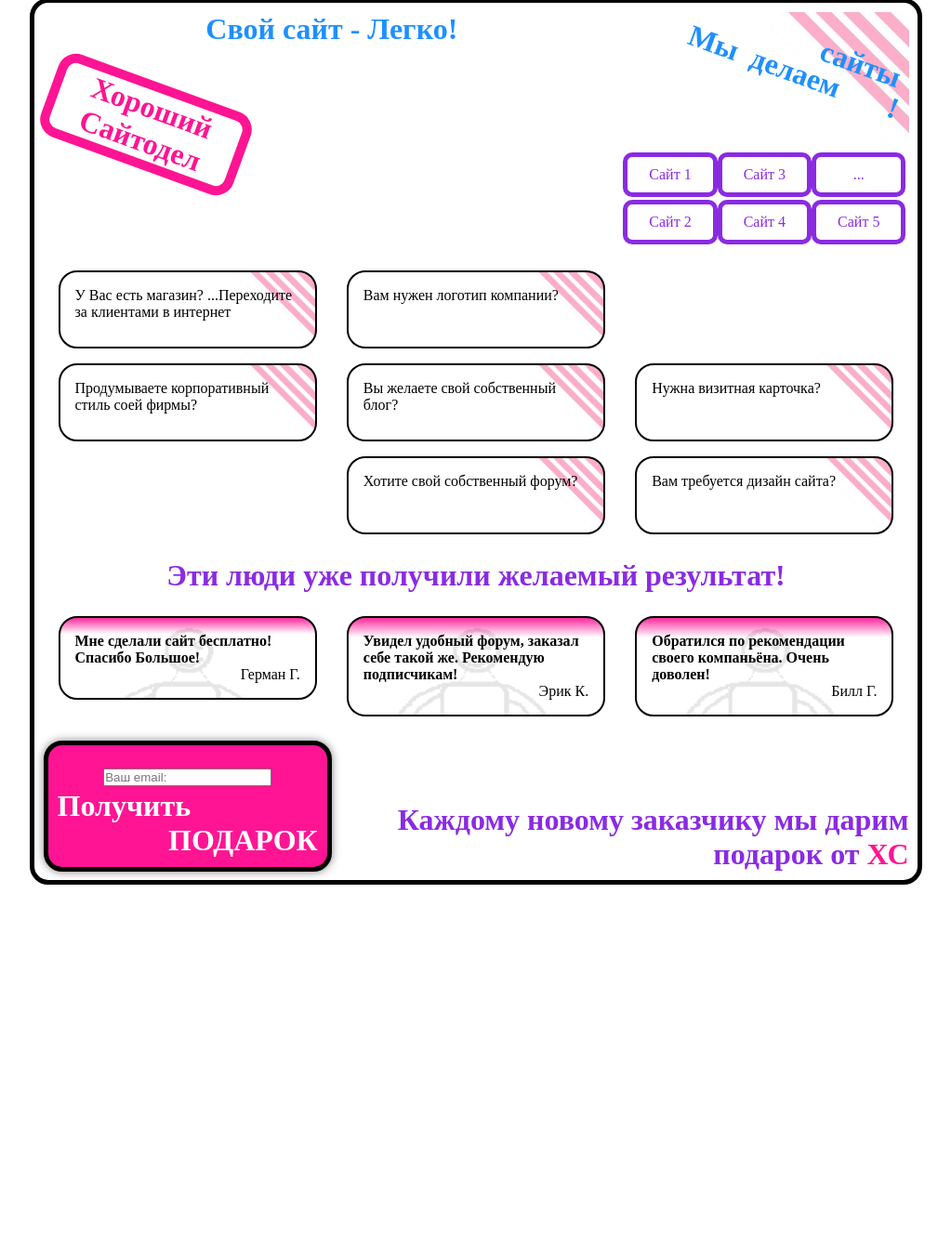
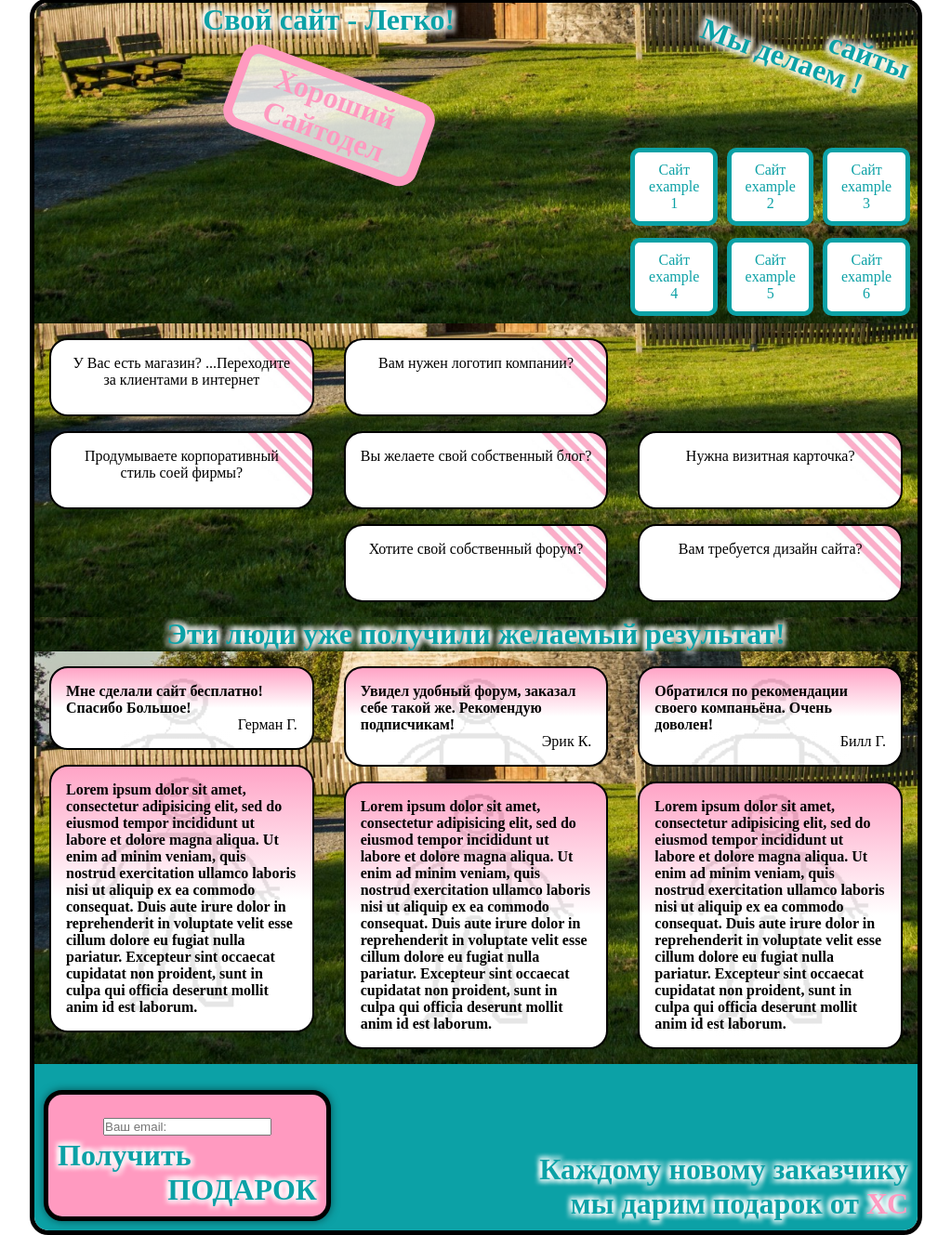
Before and after one commit to occmium/joke_page, a plain HTML site: page index.html in a window 1280 px wide. Shown: the part 2-1331 px from the top of the page at 93% size, without its empty margins (128-1151 px from the left). Before the commit the page ends 954 px from the top, so only its background shows below. Drawn offline with Linux system fonts and the light colour scheme.

Commit message:
update background

```diff
--- a/css/box.css
+++ b/css/box.css
@@ -5,11 +5,13 @@
 }
 
 .block-1-3 {
-  width: 33.33%;
+  flex: 1;
+  order: 2;
 }
 
 .block-2-3 {
-  width: 66.66%;
+  flex: 2;
+  order: 1;
 }
 
 .sign {
@@ -19,13 +21,10 @@
 @media (max-width: 640px) {
   .block {
     display: block;
-  }
-
-  .block-1-3 {
-    width: auto;
-  }
-
-  .block-2-3 {
-    width: auto;
+    justify-content: space-between;
+    margin-left: 30px;
+    margin-right: 30px;
+    padding-bottom: 1px;
+    padding-top: 1px;
   }
 }
--- a/css/style.css
+++ b/css/style.css
@@ -1,43 +1,62 @@
 .border {
   border: 5px solid black;
-  position: relative;
   border-radius: 20px;
 }
 
-.bkgnd {
-  background-image: url("../bkgnd/logo.jpg");
+.intro {
+  border: 0 solid transparent;
+  border-top-left-radius: 15px;
+  border-top-right-radius: 15px;
+  background-image: url("../bkgnd/windmill.jpg");
+  background-color: #0ca1a6;
+  background-size: cover;
   background-repeat: no-repeat;
-  background-attachment: scroll;
-  background-size: 150px;
-  background-position: top right;
+  background-attachment: fixed;
+  background-position: bottom;
+  margin: 0;
+}
+
+.intro-past {
+  border: none;
+  border-top-left-radius: 0;
+  border-top-right-radius: 0;
+}
+
+.outtro {
+  border: 0 solid transparent;
+  border-bottom-left-radius: 15px;
+  border-bottom-right-radius: 15px;
+  background-color: #0ca1a6;
+  margin: 0;
+  padding: 10px;
 }
 
 .button {
-  min-width: 200px;
-  background-color: #ff1493;
+  width: 60%;
+  background-color: #ff9ac0;
   border: 5px solid black;
   border-radius: 20px;
   color: white;
   padding: 10px;
-  margin: 0;
   box-shadow: 0 0 10px rgba(0, 0, 0, 0.5);
 }
 
 .button-logo {
-  border: 10px solid #ff1493;
-  color: transparent;
-  background-color: white;
+  border: 10px solid #ff9ac0;
+  background-color: rgba(255, 255, 255, 0.8);
   box-shadow: none;
-  width: 50px;
+  width: 200px;
   padding: 0;
+  margin: auto;
 }
 
 .portfolio {
-  border: 5px solid blueviolet;
+  border: 5px solid #0ca1a6;
   border-radius: 10px;
-  color: blueviolet;
+  background-color: white;
+  color: #0ca1a6;
   padding: 10px;
-  margin: 0;
+  margin: 5px;
 }
 
 .frame-light {
@@ -48,6 +67,7 @@
   border-radius: 20px;
   background-size: 80px;
   background-repeat: no-repeat;
+  background-color: white;
   background-image: url("../bkgnd/logo.jpg");
   background-position-x: 100%;
 }
@@ -60,7 +80,7 @@
   border-radius: 20px;
   background-size: cover;
   background-repeat: repeat;
-  background-image: linear-gradient(rgba(255, 20, 147, 0.9), rgba(255, 255, 255, 0.9) 20%), url("../bkgnd/resp.jpg");
+  background-image: linear-gradient(rgba(255, 154, 192, 0.9), rgba(255, 255, 255, 0.9) 50%), url("../bkgnd/resp.jpg");
 }
 
 .frame-none {
@@ -74,3 +94,13 @@
 .angle {
   transform: rotate(20deg);
 }
+
+@media (max-width: 640px) {
+  .button {
+    width: auto;
+  }
+
+  .button-logo {
+    width: 200px;
+  }
+}
--- a/css/text.css
+++ b/css/text.css
@@ -10,24 +10,25 @@
   text-align: center;
 }
 
-.text-blueviolet {
-  color: blueviolet;
-}
-
 .text-dodgerblue {
-  color: dodgerblue;
+  color: #0ca1a6;
+  text-shadow:
+    white 3px 3px 5px,
+    white 3px -3px 5px,
+    white -3px 3px 5px,
+    white -3px -3px 5px;
 }
 
 .text-deeppink {
-  color: deeppink;
-}
-
-.text-black-shadow {
-  text-shadow: 0 0 10px blueviolet;
+  color: #ff9ac0;
 }
 
 @media (max-width: 640px) {
   .to_the_right {
     text-align: center;
   }
+
+  .to_the_left {
+    text-align: center;
+  }
 }
--- a/index.html
+++ b/index.html
@@ -10,20 +10,21 @@
 </head>
 <body>
 <div class="border">
-  <div class="block">
+  <div class="block intro">
     <div class="block-2-3">
       <h1 class="text-dodgerblue to_the_center">
         <p>Свой сайт - Легко!</p><br>
-        <p class="angle button button-logo text-deeppink">Хороший Сайтодел</p>
+      </h1>
+      <h1 class="angle button button-logo text-deeppink to_the_center">
+        Хороший Сайтодел
       </h1>
     </div>
     <div class="block-1-3">
-      <div class="bkgnd">
       <h1 class="angle to_the_right text-dodgerblue">
-          сайты
+        &nbsp;&nbsp;&nbsp;сайты
       </h1>
-        <h1 class="angle to_the_right text-dodgerblue">
-          Мы&nbsp;&nbsp;делаем&nbsp;&nbsp;&nbsp;&nbsp;&nbsp;&nbsp;&nbsp;<b>!&nbsp;&nbsp;</b>
+      <h1 class="angle to_the_center text-dodgerblue">
+        Мы делаем <b>!</b>
         <br>
         <br>
         <br>
@@ -31,82 +32,97 @@
       <div class="block">
         <div class="block-1-3">
           <div class="portfolio to_the_center">
-              Сайт 1
+            Сайт example 1
           </div>
         </div>
         <div class="block-1-3">
           <div class="portfolio to_the_center">
-              Сайт 3
+            Сайт example 2
           </div>
         </div>
         <div class="block-1-3">
           <div class="portfolio to_the_center">
-              ...
+            Сайт example 3
           </div>
         </div>
       </div>
       <div class="block">
         <div class="block-1-3">
           <div class="portfolio to_the_center">
-              Сайт 2
+            Сайт example 4
           </div>
         </div>
         <div class="block-1-3">
           <div class="portfolio to_the_center">
-              Сайт 4
+            Сайт example 5
           </div>
         </div>
         <div class="block-1-3">
           <div class="portfolio to_the_center">
-              Сайт 5
+            Сайт example 6
           </div>
         </div>
       </div>
     </div>
   </div>
-  </div>
-  <div class="block">
+  <div class="block intro intro-past">
     <div class="block-1-3">
-      <p class="frame-light">
+      <p class="frame-light to_the_center">
         У Вас есть магазин? ...Переходите за клиентами в интернет
       </p>
-      <p class="frame-light">
+      <p class="frame-light to_the_center">
         Продумываете корпоративный стиль соей фирмы?
       </p>
       <p class="frame-none">
       </p>
     </div>
     <div class="block-1-3">
-      <p class="frame-light">
+      <p class="frame-light to_the_center">
         Вам нужен логотип компании?
       </p>
-      <p class="frame-light">
+      <p class="frame-light  to_the_center">
         Вы желаете свой собственный блог?
       </p>
-      <p class="frame-light">
+      <p class="frame-light to_the_center">
         Хотите свой собственный форум?
       </p>
     </div>
     <div class="block-1-3">
       <p class="frame-none"></p>
-      <p class="frame-light">
+      <p class="frame-light to_the_center">
         Нужна визитная карточка?
       </p>
-      <p class="frame-light">
+      <p class="frame-light to_the_center">
         Вам требуется дизайн сайта?
       </p>
     </div>
   </div>
-  <h1 class="to_the_center text-blueviolet">
+  <h1 class="to_the_center text-dodgerblue intro intro-past">
     Эти люди уже получили желаемый результат!
   </h1>
-  <div class="block">
+  <div class="block intro intro-past">
     <div class="block-1-3">
       <div class="response">
         <b>
           Мне сделали сайт бесплатно! Спасибо Большое!
         </b>
         <p class="to_the_right">Герман Г.</p>
+      </div>
+      <div class="response">
+        <b>
+          Lorem ipsum dolor sit amet, consectetur adipisicing elit, sed do
+          eiusmod
+          tempor incididunt ut labore et dolore magna aliqua. Ut enim ad minim
+          veniam,
+          quis nostrud exercitation ullamco laboris nisi ut aliquip ex ea
+          commodo
+          consequat. Duis aute irure dolor in reprehenderit in voluptate velit
+          esse
+          cillum dolore eu fugiat nulla pariatur. Excepteur sint occaecat
+          cupidatat non
+          proident, sunt in culpa qui officia deserunt mollit anim id est
+          laborum.
+        </b>
       </div>
     </div>
     <div class="block-1-3">
@@ -116,6 +132,22 @@
         </b>
         <p class="to_the_right">Эрик К.</p>
       </div>
+      <div class="response">
+        <b>
+          Lorem ipsum dolor sit amet, consectetur adipisicing elit, sed do
+          eiusmod
+          tempor incididunt ut labore et dolore magna aliqua. Ut enim ad minim
+          veniam,
+          quis nostrud exercitation ullamco laboris nisi ut aliquip ex ea
+          commodo
+          consequat. Duis aute irure dolor in reprehenderit in voluptate velit
+          esse
+          cillum dolore eu fugiat nulla pariatur. Excepteur sint occaecat
+          cupidatat non
+          proident, sunt in culpa qui officia deserunt mollit anim id est
+          laborum.
+        </b>
+      </div>
     </div>
     <div class="block-1-3">
       <div class="response">
@@ -124,10 +156,27 @@
         </b>
         <p class="to_the_right">Билл Г.</p>
       </div>
+      <div class="response">
+        <b>
+          Lorem ipsum dolor sit amet, consectetur adipisicing elit, sed do
+          eiusmod
+          tempor incididunt ut labore et dolore magna aliqua. Ut enim ad minim
+          veniam,
+          quis nostrud exercitation ullamco laboris nisi ut aliquip ex ea
+          commodo
+          consequat. Duis aute irure dolor in reprehenderit in voluptate velit
+          esse
+          cillum dolore eu fugiat nulla pariatur. Excepteur sint occaecat
+          cupidatat non
+          proident, sunt in culpa qui officia deserunt mollit anim id est
+          laborum.
+        </b>
       </div>
     </div>
-  <div class="block">
+  </div>
+  <div class="block outtro">
     <div class="block-1-3">
+      <br>
       <a href="#">
         <h1 class="button to_the_center">
           <label>
@@ -138,13 +187,13 @@
               required
             >
           </label>
-          <p class="to_the_left">Получить</p>
-          <p class="to_the_right">ПОДАРОК</p>
+          <p class="to_the_left text-dodgerblue">Получить</p>
+          <p class="to_the_right text-dodgerblue">ПОДАРОК</p>
         </h1>
       </a>
     </div>
-    <div class="block-2-3 sign">
-      <h1 class="to_the_right text-blueviolet">
+    <div class="block-1-3 sign">
+      <h1 class="to_the_right text-dodgerblue">
         Каждому&nbsp;новому заказчику мы&nbsp;дарим подарок&nbsp;от
         <b class="text-deeppink">ХС</b>
       </h1>
```
Also changed, not shown: bkgnd/windmill.jpg (added), css/reset.css (line endings or trailing spaces). Lines whose indentation alone changed are shown as unchanged.
